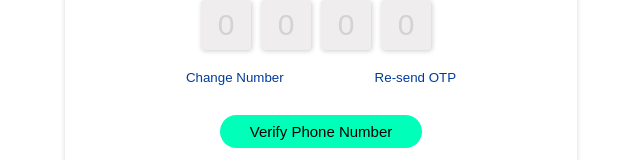
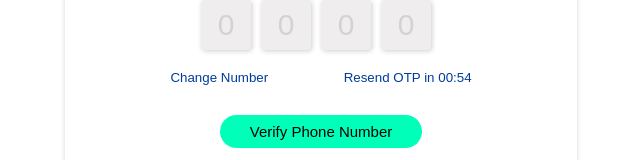
Before and after one commit to varshney-himanshu/OTP-Input, a React (Create React App) app: page / in a window 1280 px wide. Shown: the part 376-536 px from the top of the page, without its empty margins (319-959 px from the left). Built offline with nearby package versions, Linux system fonts and the light colour scheme.

Commit message:
added resend timer

```diff
--- a/src/components/otp/index.js
+++ b/src/components/otp/index.js
@@ -6,7 +6,6 @@ let index = -1; // position of the current input (-1 = not focused on any input)
 let keyCode;
 
 function OTP({
-  active,
   numberOfInputs,
   isNumber,
   placeholder,
@@ -17,9 +16,12 @@ function OTP({
   buttonStyle,
   buttonContainer,
   hasErrored,
+  resendDuration,
 }) {
   const ref = useRef(null);
   const [code, setCode] = useState("");
+  const [isResendActive, setIsResendActive] = useState(false);
+  const [counter, setCounter] = useState(resendDuration);
   let validRegex = isNumber ? /^[0-9]+$/ : /./;
 
   /* makes the current index -1 when someone clicks outside of the input container */
@@ -186,6 +188,17 @@ function OTP({
     }
   }
 
+  useEffect(() => {
+    const timer =
+      counter > 0 && setInterval(() => setCounter(counter - 1), 1000);
+    if (counter === 0) {
+      setIsResendActive(true);
+    }
+    return () => {
+      clearInterval(timer);
+    };
+  }, [counter]);
+
   /* returns an array of input fields */
   function getInputsJSX() {
     const inputs = [];
@@ -231,9 +244,15 @@ function OTP({
             <button className="otp__alternate-options__changebtn">
               Change Number
             </button>
-            <button className="otp__alternate-options__changebtn">
-              Re-send OTP
-            </button>
+            {isResendActive ? (
+              <button className="otp__alternate-options__changebtn">
+                Resend OTP
+              </button>
+            ) : (
+              <span className="otp__alternate-options__timer">
+                Resend OTP in 00:{counter}
+              </span>
+            )}
           </div>
           <button className="otp__submit-btn">Verify Phone Number</button>
         </div>
@@ -251,6 +270,7 @@ OTP.defaultProps = {
   containerStyle: {},
   containerClass: "",
   hasErrored: false,
+  resendDuration: 59,
 };
 
 OTP.propTypes = {
@@ -262,6 +282,7 @@ OTP.propTypes = {
   containerStyle: PropTypes.object,
   containerClass: PropTypes.string,
   hasErrored: PropTypes.bool,
+  resendDuration: PropTypes.number,
 };
 
 export default OTP;
--- a/src/components/otp/style.css
+++ b/src/components/otp/style.css
@@ -59,6 +59,11 @@
   cursor: pointer;
 }
 
+.otp__alternate-options__timer {
+  color: #003b9b;
+  font: 400 13.3333px Arial;
+}
+
 .otp__submit-btn {
   margin-top: 30px;
   border: none;
```
